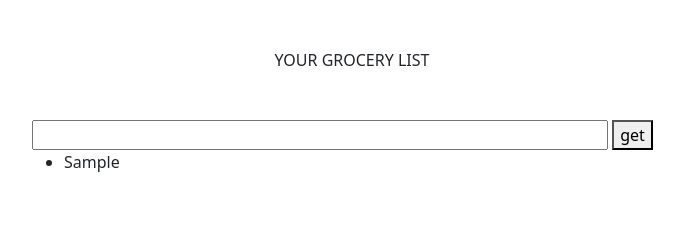
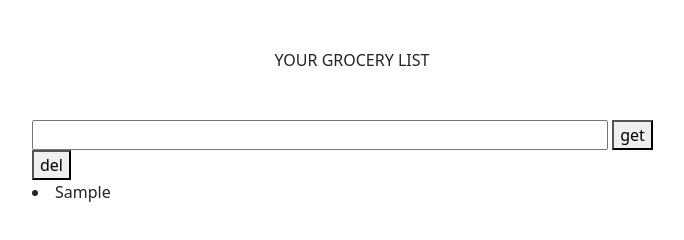
Before and after one commit to anisha-max/javascript_practice, a plain HTML site: page JQ2.html in a window 1280 px wide. Both pictures are taken after typing "Sample" into the empty fields and a click on the button "get". Shown: the whole page, without its empty margins (288-972 px from the left). Drawn offline with nearby package versions, Linux system fonts and the light colour scheme.

Commit message:
Add files via upload

```diff
--- a/JQ2.html
+++ b/JQ2.html
@@ -163,9 +163,12 @@
   </form>
 
 
-<ul id="list">
+<div id="list">
   <p class="default_text mt-5 text-center">Add item</p>
-</ul>
+ <div class="list_item">
+<button class="del">del</button>
+ </div>
+</div>
 </div>
 
 </body>
--- a/JQ2.js
+++ b/JQ2.js
@@ -358,6 +358,7 @@ let grocery = document.querySelector("#grocery")
 let list = document.querySelector("#list")
 let add_btn = document.querySelector("#btn")
 let default_text = document.querySelector(".default_text")
+let list_item = document.querySelector(".list_item")
 let my_list = []
 
 add_btn.addEventListener("click", (e) => {
@@ -365,14 +366,12 @@ add_btn.addEventListener("click", (e) => {
     let my_grocery = grocery.value.trim()
     grocery.value = ""
     my_list.push(my_grocery)
-    list_fill(my_grocery)
-
+    list_fill(my_grocery , parseInt(my_list.length))
 })
 
 
-
-function list_fill(my_grocery) {
-    if (!(my_grocery == "")) {
+function list_fill(my_grocery , num) {
+    if (my_grocery !== "") {
         let li = document.createElement("li")
         li.textContent = `${my_grocery}`
         if (default_text.classList.contains("d-none")) {
@@ -381,8 +380,7 @@ function list_fill(my_grocery) {
         else {
             default_text.classList.add("d-none")
         }
-
-        list.appendChild(li)
+        list.append(li)
     }
     else {
         alert("plz enter value")
```
